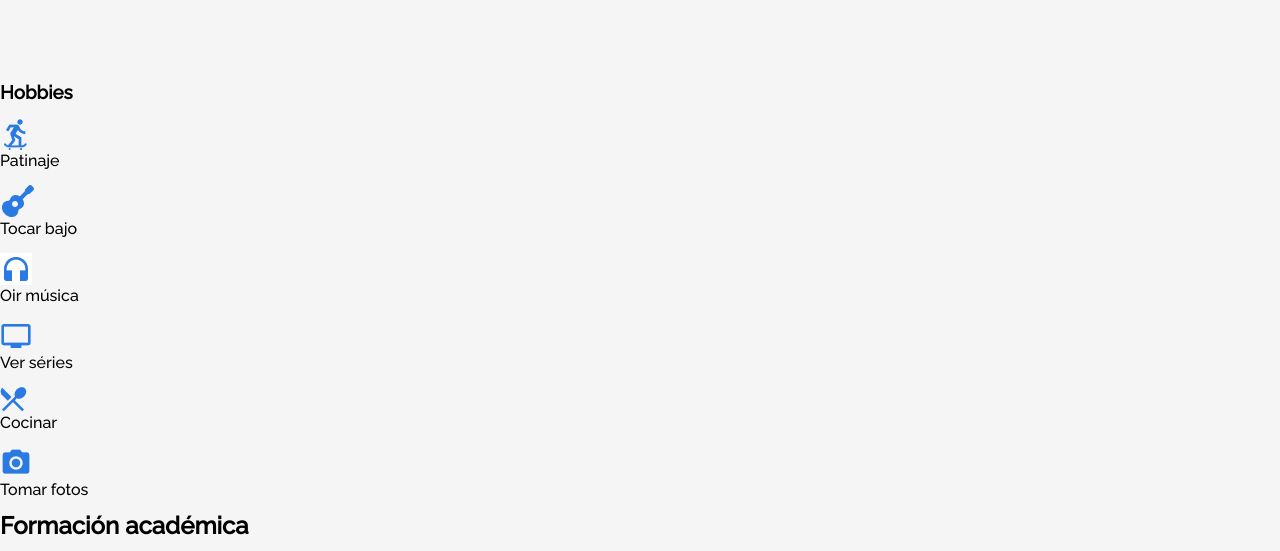
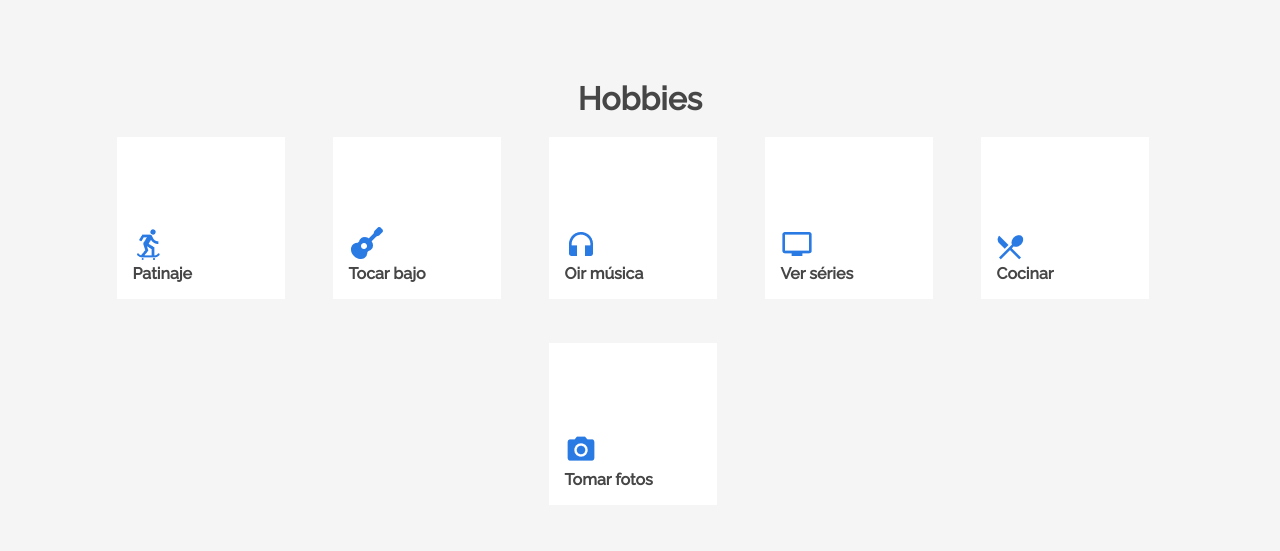
Before and after one commit to Gtvo22/Sprint1Portafolio, a plain HTML site: page index.html in a window 1280 px wide. Shown: the part 1347-1898 px from the top of the page. Drawn offline with Linux system fonts and the light colour scheme.

Commit message:
Se modifica y se crea estilo a seccion de hobbies

```diff
--- a/style.css
+++ b/style.css
@@ -190,6 +190,45 @@ section.skills div.skills__box ul {
     font-style: normal;
 }
 
+/*Sección Hobbies*/
+section.hobbies {
+    margin: 64px 100px;
+}
+section.hobbies h3.hobbies__title {
+    font-size: 32px;
+    text-align: center;
+    color: #464646;
+    font-family: 'Raleway';
+    font-style: normal;
+}
+section.hobbies div.hobbies__line {
+    display: flex;
+    flex-wrap: wrap;
+    justify-content: space-around;
+    width: 100%;
+}
+section.hobbies div.hobbies__box {
+    display: flex;
+    flex-direction: column;
+    justify-content: flex-end;
+    align-items: flex-start;
+    padding: 16px;
+    background-color: #ffffff;
+    margin: 22px 15px 22px 0px;
+    width: 136px;
+    height: 130px;
+}
+section.hobbies div.hobbies__box ul{
+    margin: 0;
+    padding: 0;
+    font-weight: 700;
+    font-size: 16px;
+    line-height: 19px;
+    color: #464646;
+    font-family: 'Raleway';
+    font-style: normal;
+}
+
 
 /* Vamos a desafiarnos trabajando con responsividad?
 Utiliza las referencias de los breakpoints @media abajo */
```
